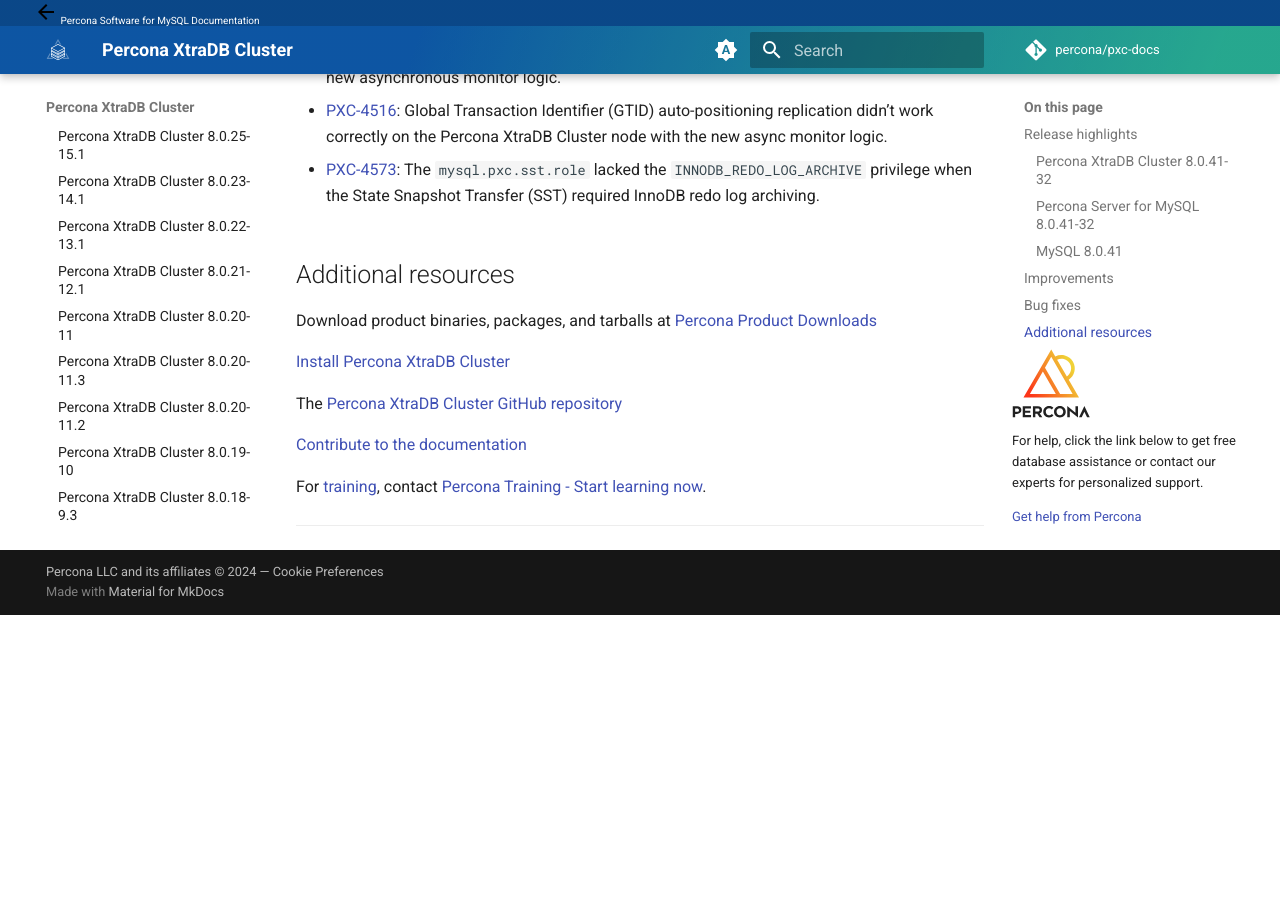
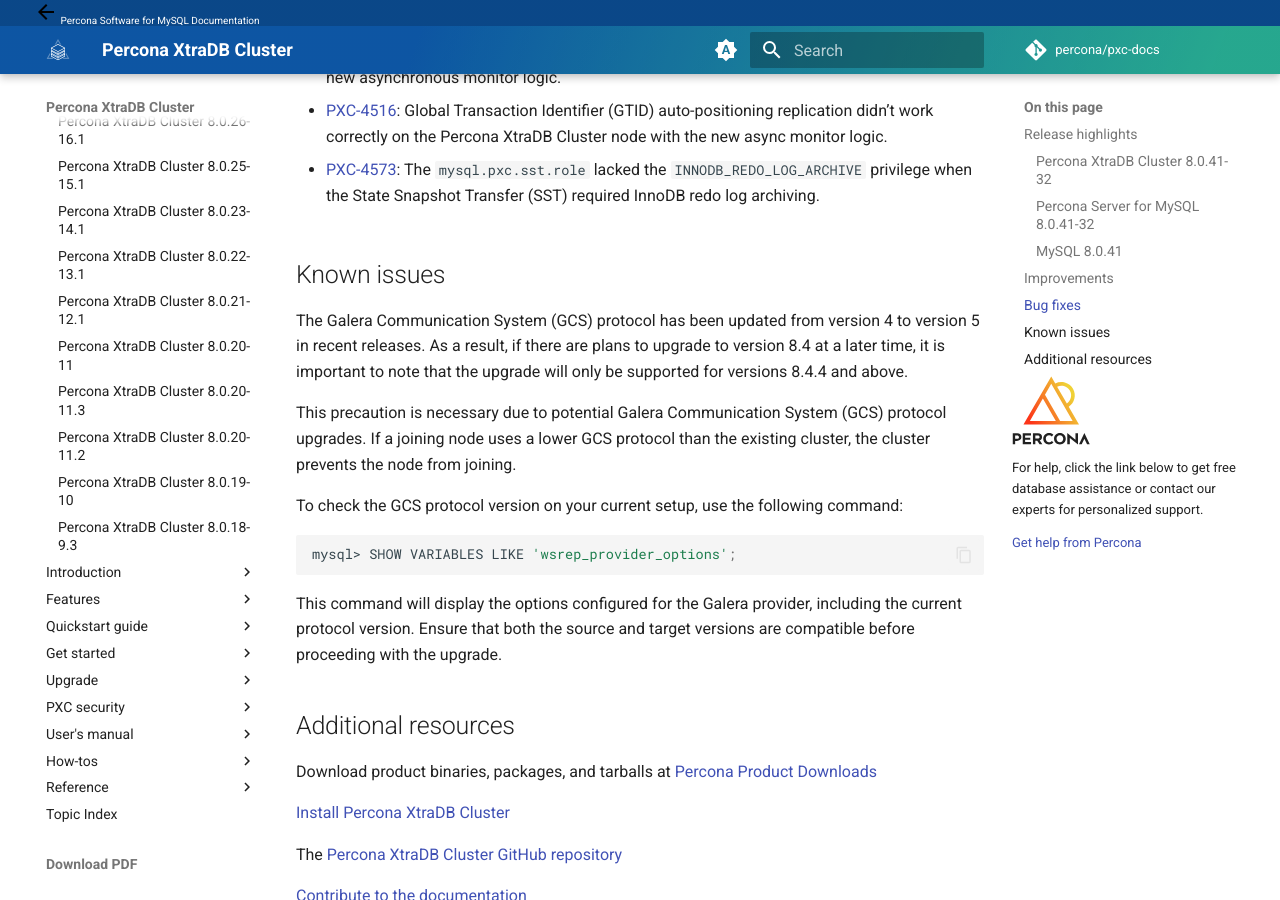
Before and after one commit to percona/pxc-docs, an MkDocs documentation site: the page built from docs/release-notes/8.0.41-32.md, in a window 1280 px wide and 900 px high, scrolled down 2286 px. Built offline with MkDocs 1.6.1 and Material for MkDocs 9.7.7, drawn with Linux system fonts in a browser that asks for light colours; nearby versions of some CDN libraries; comment, search, counter and statistics services are not loaded; the version menu is left out; before the commit the page ends 2901 px from its top, so only the background shows below that.

Commit message:
PXC-4650 [DOCS] update 8.0.41-32 release notes for GCS protocol check 8.0
	modified:   docs/release-notes/8.0.41-32.md

````diff
--- a/docs/release-notes/8.0.41-32.md
+++ b/docs/release-notes/8.0.41-32.md
@@ -70,6 +70,20 @@
 
 * [PXC-4573](https://perconadev.atlassian.net/browse/PXC-4573): The `mysql.pxc.sst.role` lacked the `INNODB_REDO_LOG_ARCHIVE` privilege when the State Snapshot Transfer (SST) required InnoDB redo log archiving.
 
+## Known issues
+
+The Galera Communication System (GCS) protocol has been updated from version 4 to version 5 in recent releases. As a result, if there are plans to upgrade to version 8.4 at a later time, it is important to note that the upgrade will only be supported for versions 8.4.4 and above.
+
+This precaution is necessary due to potential Galera Communication System (GCS) protocol upgrades. If a joining node uses a lower GCS protocol than the existing cluster, the cluster prevents the node from joining.
+
+To check the GCS protocol version on your current setup, use the following command:
+
+```{.bash data-prompt="mysql>"}
+mysql> SHOW VARIABLES LIKE 'wsrep_provider_options';
+```
+
+This command will display the options configured for the Galera provider, including the current protocol version. Ensure that both the source and target versions are compatible before proceeding with the upgrade.
+
 ## Additional resources
 
 Download product binaries, packages, and tarballs at [Percona Product Downloads](https://www.percona.com/downloads)
````
